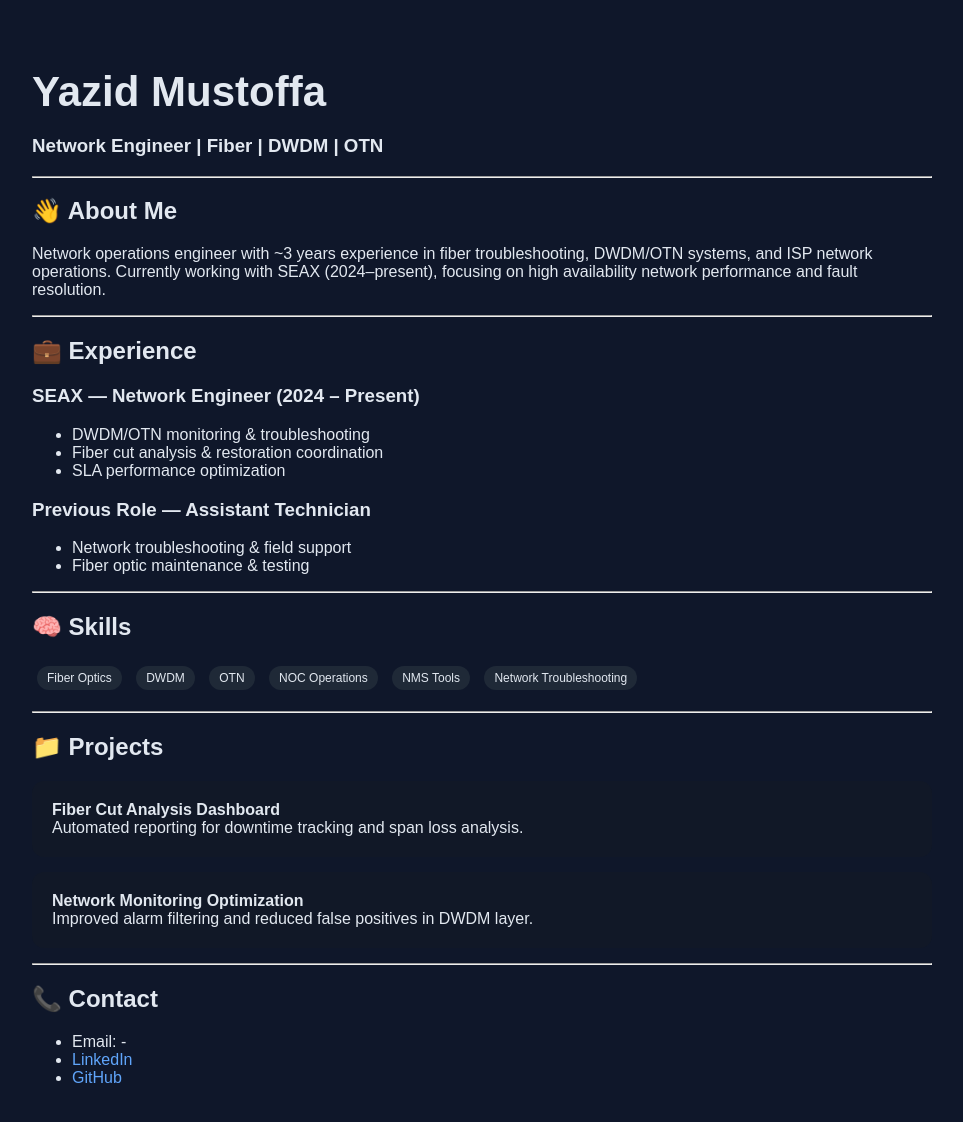
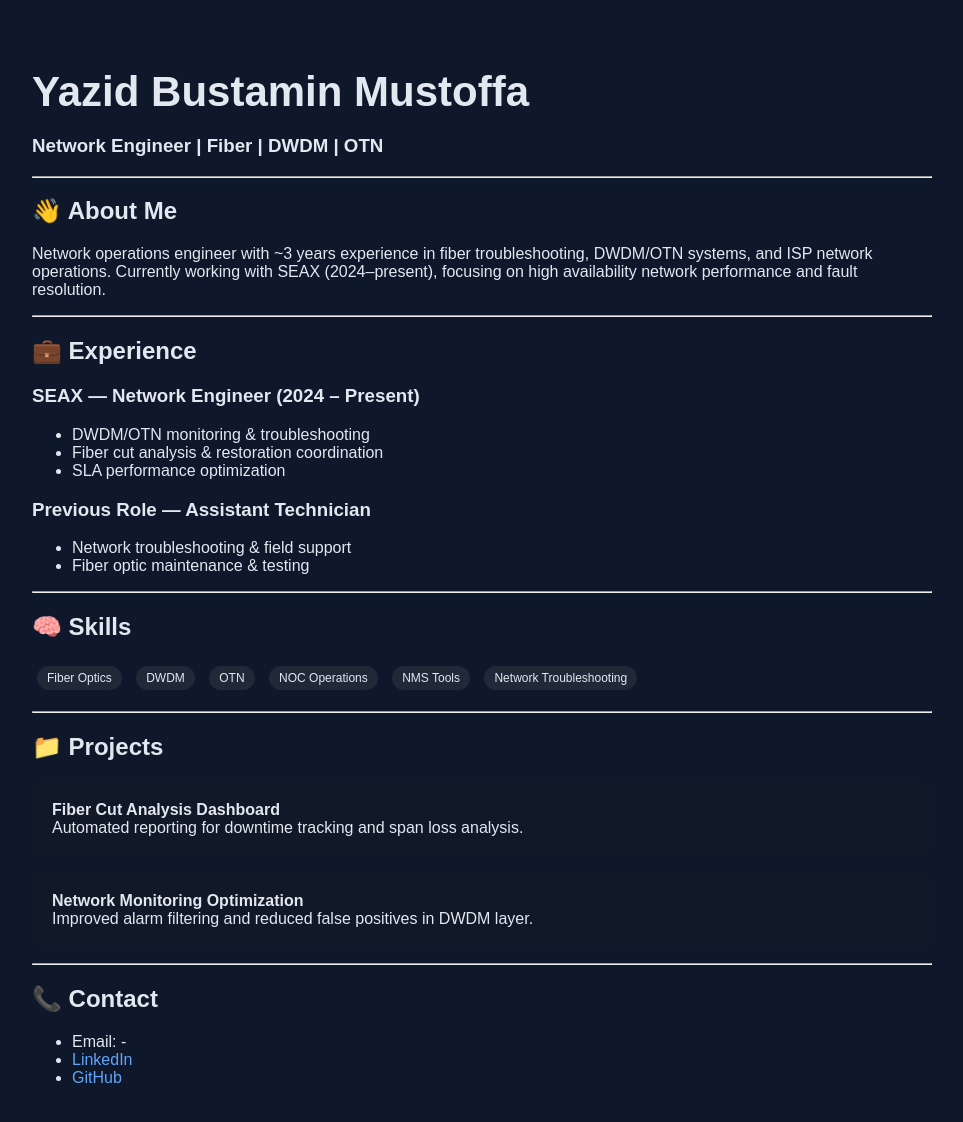
Before and after one commit to eucleast/eucleast.github.io, a Jekyll site: the page built from index.md, in a window 1280 px wide, cut to the strip 214-1357 px from the top of the page. Shown: the top 1122 px of the strip, without its empty margins (158-1121 px from the left). Built offline with Jekyll 4.4.1, drawn with Linux system fonts in a browser that asks for light colours.

Commit message:
Update index.md

```diff
--- a/index.md
+++ b/index.md
@@ -6,7 +6,7 @@ layout: default
 <img src="/assets/profile.jpg" style="width:120px;height:120px;border-radius:50%;object-fit:cover;margin-top:10px;">
 </div>
 
-# Yazid Mustoffa
+# Yazid Bustamin Mustoffa
 ### Network Engineer | Fiber | DWDM | OTN
 
 ---
```
